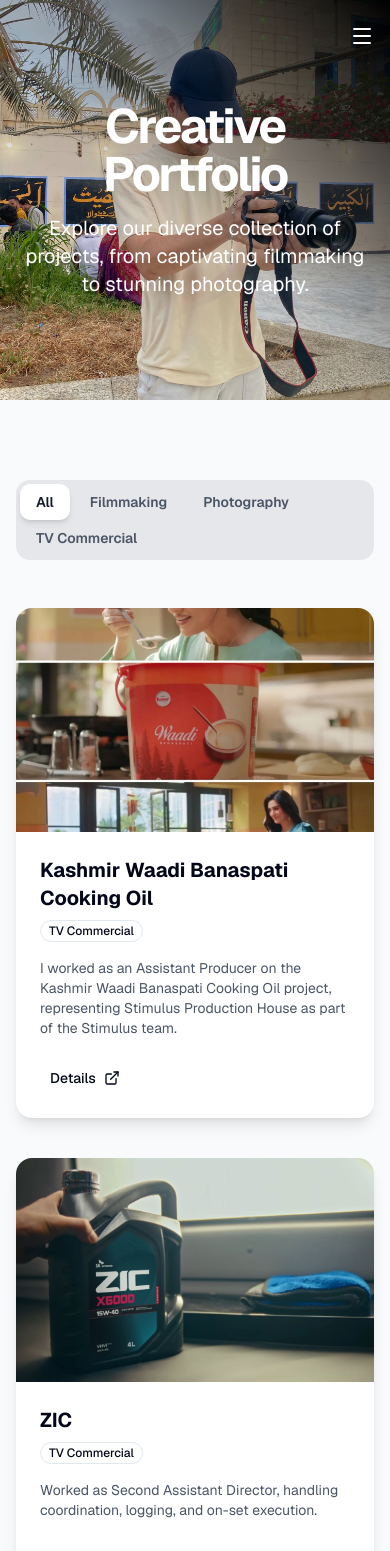
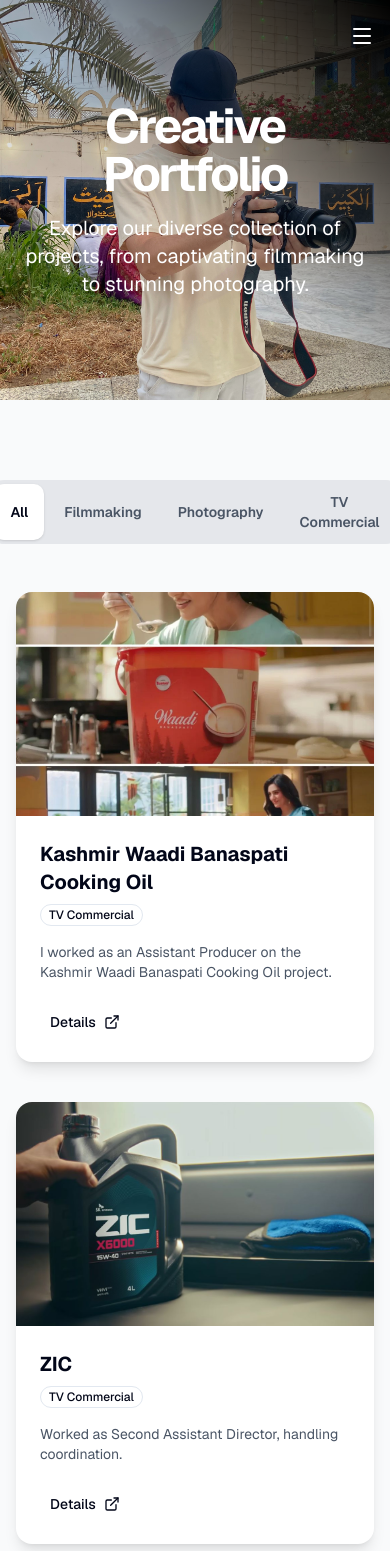
Before and after one commit to Alishba56/client-porfolio, a Next.js app: page /portfolio in a window 390 px wide. Shown: the top 1551 px of the page. Built offline with nearby package versions, Linux system fonts and the light colour scheme.

Commit message:
updating

```diff
--- a/src/app/khasmir/page.tsx
+++ b/src/app/kashmir/page.tsx
@@ -5,6 +5,8 @@
 import { Navbar } from "@/src/components/navbar";
 import { Footer } from "@/src/components/footer";
 import projectImage from "@/public/khasmirbansapati.jpeg";
+import projectImage2 from "@/public/kashmir.jpeg";
+import Link from "next/link";
 
 export default function page() {
   return (
@@ -20,33 +22,19 @@
           className="object-cover opacity-70"
         />
         <h1 className="absolute text-4xl md:text-6xl font-bold text-white text-center px-4">
-          Kashmir Waadi Banaspati Cooking Oil
+          Kashmir Waadi Banaspati
         </h1>
       </section>
-
       {/* Project Description */}
       <section className="max-w-5xl mx-auto p-6 md:p-12">
         <h2 className="text-2xl md:text-3xl font-semibold mb-4">
-          Project Overview
+                   My Contribution
         </h2>
         <p className="text-gray-700 leading-relaxed text-lg mb-6">
           Kashmir Waadi Banaspati Cooking Oil: I worked as an Assistant Producer on the Kashmir Waadi Banaspati Cooking Oil project, representing Stimulus Production House as part of the Stimulus team. During the shoot, I assisted the Producer in coordinating between departments, managing timelines, and ensuring smooth on-set operations. I also helped oversee the workflow, track progress, and maintain communication between the crew and production team to ensure the project stayed on track and aligned with the creative vision.
         </p>
-
-        {/* Watch Video Button */}
-        <a
-          href="https://www.instagram.com/reel/DR7J-w9k6Lx/" // Replace with your video link
-          target="_blank"
-          rel="noopener noreferrer"
-          className="inline-block bg-blue-600 text-white font-semibold px-6 py-3 rounded-lg shadow-lg hover:bg-blue-700 transition-colors duration-300"
-        >
-          Watch Video
-        </a>
-      </section>
-
-      {/* Project Gallery */}
+ {/* Project Gallery */}
       <section className="max-w-5xl mx-auto p-6 md:p-12">
-        <h2 className="text-2xl md:text-3xl font-semibold mb-6">Project Images</h2>
         <div className="grid grid-cols-1 md:grid-cols-2 gap-6">
           <Image
             src={projectImage}
@@ -54,12 +42,24 @@
             className="rounded-lg shadow-lg"
           />
           <Image
-            src={projectImage}
+            src={projectImage2}
             alt="Project Image 2"
             className="rounded-lg shadow-lg"
           />
         </div>
       </section>
+        {/* Watch Video Button */}
+        <Link
+          href="https://www.instagram.com/reel/DR7J-w9k6Lx/" // Replace with your video link
+          target="_blank"
+          rel="noopener noreferrer"
+          className="ml-12 bg-blue-600 text-white font-semibold px-6 py-3 rounded-lg shadow-lg hover:bg-blue-700 transition-colors duration-300"
+        >
+          Watch TVC
+        </Link>
+      </section>
+
+
 
       <Footer />
     </div>
--- a/src/components/menu-manager.tsx
+++ b/src/components/menu-manager.tsx
@@ -2,10 +2,9 @@
 
 import { useState } from "react";
 import { motion, AnimatePresence } from "framer-motion";
-import { ExternalLink } from "lucide-react"; // keep this for icon
-import Link from "next/link"; // ✅ correct Link import
+import { ExternalLink } from "lucide-react";
+import Link from "next/link";
 import { Button } from "@/src/components/ui/button";
-import Image from "next/image";
 import { Badge } from "./ui/badge";
 
 // Types
@@ -15,7 +14,8 @@
   description: string;
   category: string;
   image: string;
-  link: string; // single string URL
+  video?: string; // optional
+  link: string;
 };
 
 // Initial Data
@@ -24,36 +24,38 @@
     id: "1",
     name: "Kashmir Waadi Banaspati Cooking Oil",
     description:
-      "I worked as an Assistant Producer on the Kashmir Waadi Banaspati Cooking Oil project, representing Stimulus Production House as part of the Stimulus team.",
+      "I worked as an Assistant Producer on the Kashmir Waadi Banaspati Cooking Oil project.",
     category: "TV Commercial",
     image: "/khasmirbansapati.jpeg",
-    link: "/khasmir",
+    // ❌ NO VIDEO → image hi rahegi
+    link: "/kashmir",
   },
   {
     id: "2",
     name: "ZIC",
     description:
-      "Worked as Second Assistant Director, handling coordination, logging, and on-set execution.",
+      "Worked as Second Assistant Director, handling coordination.",
     category: "TV Commercial",
     image: "/zic.jpeg",
-    link: "/zic", // single detail link
+    link: "/zic",
   },
   {
     id: "3",
-    name: "The Guardian of Karachi: Abdullah Shah Ghazi",
+    name: "Abdullah Shah Ghazi",
     description:
-      "A soulful photographic exploration of the iconic shrine, capturing the spiritual essence and architectural beauty of Abdullah Shah Ghazi's resting place.",
+      "A soulful photographic exploration of the iconic shrine.",
     category: "Photography",
     image: "/abdullah-shah.png",
     link: "https://std34267.my.canva.site/",
   },
   {
     id: "4",
-    name: "Shadows Within",
+    name: "The Last Voice",
     description:
-      "“A conceptual short film exploring identity and repetition. Multiple versions of a single character create a visually striking narrative.”",
+      "for last voice \"Late at night, a music composer hears mysterious whispers through his headphones and realizes he is not alone in the room\"",
     category: "Filmmaking",
-    image: "/",
+    image: "/thelast.jpeg",
+    // video: "/last-voice.mp4", // ✅
     link: "https://drive.google.com/file/d/14sZKrkkoFjoLtYlbOuA_DPgaVM9SxskR/view",
   },
 ];
@@ -61,29 +63,29 @@
 const CATEGORIES = ["All", "Filmmaking", "Photography", "TV Commercial"];
 
 export function MenuManager() {
-  const [items] = useState<MenuItem[]>(INITIAL_MENU);
   const [activeCategory, setActiveCategory] = useState("All");
+  const [hoveredId, setHoveredId] = useState<string | null>(null);
 
   const filteredItems =
     activeCategory === "All"
-      ? items
-      : items.filter((item) => item.category === activeCategory);
+      ? INITIAL_MENU
+      : INITIAL_MENU.filter((item) => item.category === activeCategory);
 
   return (
-    <section id="menu" className="py-20 bg-gray-50 dark:bg-gray-900">
+    <section className="py-20 bg-gray-50 dark:bg-gray-900">
       <div className="container mx-auto px-4">
 
         {/* Categories */}
         <div className="flex justify-center mb-12">
-          <div className="flex space-x-1 flex-wrap p-1 bg-gray-200 dark:bg-gray-800 rounded-xl">
+          <div className="flex gap-1 p-1 bg-gray-200 dark:bg-gray-800 rounded-xl">
             {CATEGORIES.map((category) => (
               <button
                 key={category}
                 onClick={() => setActiveCategory(category)}
-                className={`px-4 py-2 text-sm font-semibold rounded-lg transition-colors ${
+                className={`px-4 py-2 text-sm font-semibold rounded-lg ${
                   activeCategory === category
-                    ? "bg-white text-gray-900 shadow-md dark:bg-gray-700 dark:text-white"
-                    : "text-gray-600 dark:text-gray-300 hover:bg-gray-100 dark:hover:bg-gray-700/50"
+                    ? "bg-white dark:bg-gray-700 shadow"
+                    : "text-gray-600 dark:text-gray-300"
                 }`}
               >
                 {category}
@@ -92,58 +94,73 @@
           </div>
         </div>
 
-        {/* Project Cards */}
+        {/* Cards */}
         <div className="grid grid-cols-1 md:grid-cols-2 lg:grid-cols-3 gap-10">
-          <AnimatePresence>
-            {filteredItems.map((item) => (
+          {filteredItems.map((item) => {
+            const showVideo =
+              hoveredId === item.id &&
+              item.video &&
+              item.video.endsWith(".mp4");
+
+            return (
               <motion.div
                 key={item.id}
-                layout
+                onMouseEnter={() => setHoveredId(item.id)}
+                onMouseLeave={() => setHoveredId(null)}
                 initial={{ opacity: 0, y: 40 }}
                 animate={{ opacity: 1, y: 0 }}
+                className="bg-white dark:bg-gray-800 rounded-2xl shadow-lg overflow-hidden"
+              >
+                {/* Image / Video */}
+                <div className="relative h-56 overflow-hidden">
+                  <AnimatePresence>
+                    {showVideo ? (
+                      <motion.video
+                        key="video"
+                        src={item.video}
+                        autoPlay
+                        muted
+                        loop
+                        className="absolute inset-0 w-full h-full object-cover"
+                        initial={{ opacity: 0 }}
+                        animate={{ opacity: 1 }}
                         exit={{ opacity: 0 }}
-                className="group"
-              >
-                <div className="bg-white dark:bg-gray-800 rounded-2xl shadow-lg overflow-hidden h-full flex flex-col">
-                  <Image
+                      />
+                    ) : (
+                      <motion.img
+                        key="image"
                         src={item.image}
-                    width={600}
-                    height={400}
                         alt={item.name}
-                    className="w-full h-56 object-cover"
+                        className="absolute inset-0 w-full h-full object-cover"
+                        initial={{ opacity: 0 }}
+                        animate={{ opacity: 1 }}
+                        exit={{ opacity: 0 }}
                       />
+                    )}
+                  </AnimatePresence>
+                </div>
 
-                  <div className="p-6 flex flex-col flex-grow">
+                {/* Content */}
+                <div className="p-6 flex flex-col">
                   <h3 className="text-xl font-bold mb-2">{item.name}</h3>
 
                   <Badge variant="outline" className="w-fit mb-4">
                     {item.category}
                   </Badge>
 
-                    <p className="text-sm text-gray-600 dark:text-gray-400 flex-grow">
+                  <p className="text-sm text-gray-600 dark:text-gray-400 mb-6">
                     {item.description}
                   </p>
 
-                    {/* Single Details Button */}
-                    <div className="mt-6">
-                      {item.link && (
                   <Link href={item.link}>
-                          <Button
-                            variant="ghost"
-                            size="sm"
-                            className="flex items-center gap-2"
-                          >
-                            Details
-                            <ExternalLink className="w-4 h-4" />
+                    <Button variant="ghost" size="sm" className="flex gap-2">
+                      Details <ExternalLink className="w-4 h-4" />
                     </Button>
                   </Link>
-                      )}
-                    </div>
-                  </div>
                 </div>
               </motion.div>
-            ))}
-          </AnimatePresence>
+            );
+          })}
         </div>
       </div>
     </section>
```
Also changed, not shown: src/app/zic/page.tsx (+24 -22 lines), public/kashmir.jpeg (added), public/thelast.jpeg (added). Lines whose indentation alone changed are shown as unchanged.
